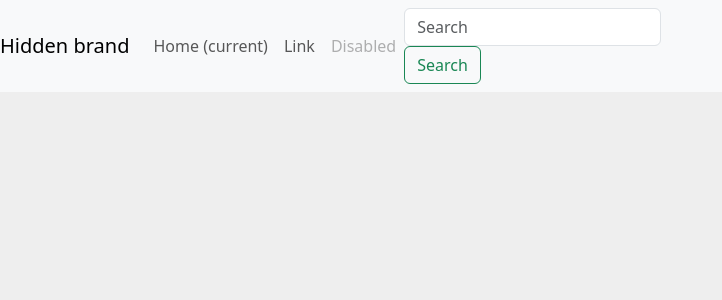
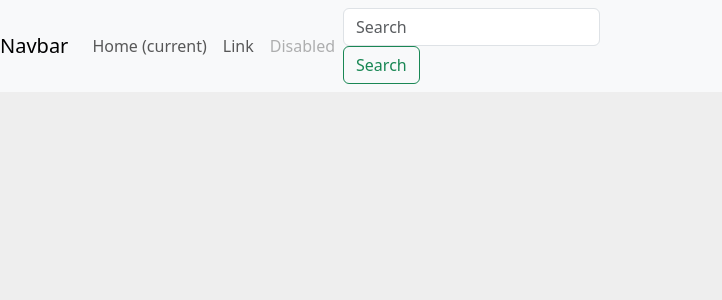
Before and after one commit to sabuka-dumbo/VitalTrack, a Django app: template vitaltrack/vt/templates/index.html in a window 1280 px wide. Shown: the top 300 px of the page, without its empty margins (0-722 px from the left). Run offline with Django 3.2, Linux system fonts and the light colour scheme; the template is opened without the code that fills it, so the values that code supplies are empty.

Commit message:
Oct 5, 2024, 12:30 PM

```diff
--- a/vitaltrack/vt/templates/layout.html
+++ b/vitaltrack/vt/templates/layout.html
@@ -11,11 +11,12 @@
     </head>
     <body class="body">
         <nav class="navbar navbar-expand-lg navbar-light bg-light">
-            <button class="navbar-toggler" type="button" data-toggle="collapse" data-target="#navbarTogglerDemo01" aria-controls="navbarTogglerDemo01" aria-expanded="false" aria-label="Toggle navigation">
+            <button class="navbar-toggler" type="button" data-toggle="collapse" data-target="#navbarTogglerDemo03" aria-controls="navbarTogglerDemo03" aria-expanded="false" aria-label="Toggle navigation">
               <span class="navbar-toggler-icon"></span>
             </button>
-            <div class="collapse navbar-collapse" id="navbarTogglerDemo01">
-              <a class="navbar-brand" href="#">Hidden brand</a>
+            <a class="navbar-brand" href="#">Navbar</a>
+
+            <div class="collapse navbar-collapse" id="navbarTogglerDemo03">
               <ul class="navbar-nav mr-auto mt-2 mt-lg-0">
                 <li class="nav-item active">
                   <a class="nav-link" href="#">Home <span class="sr-only">(current)</span></a>
```
